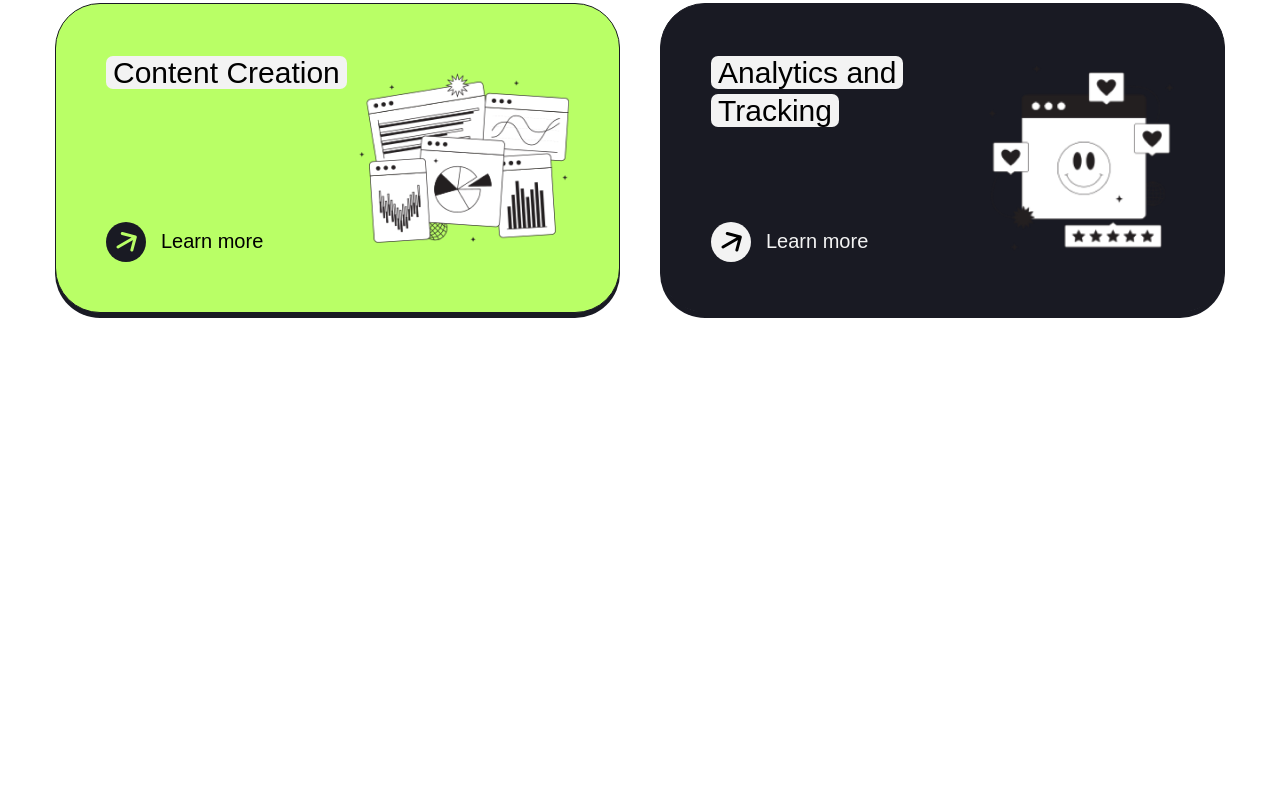
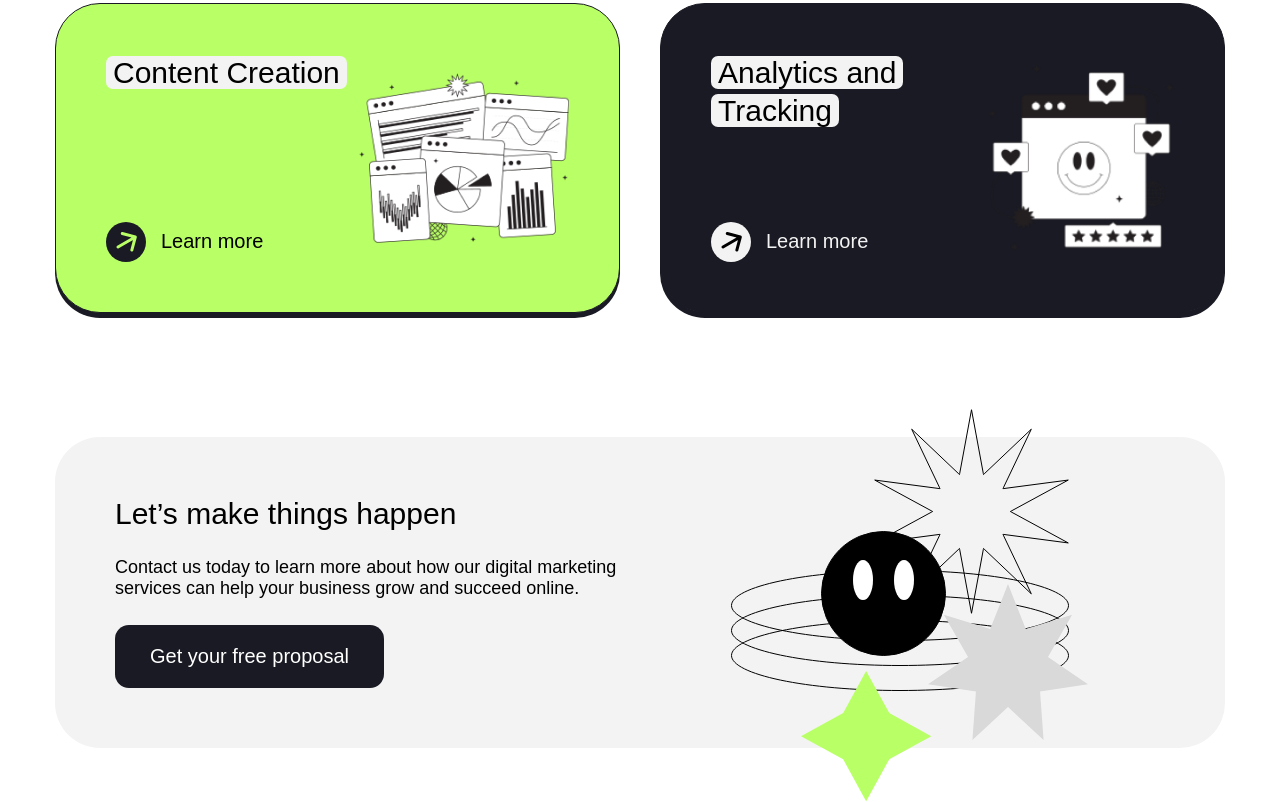
Before and after one commit to shulhan93/positivus-site, a website built with webpack: page src/index.html in a window 1280 px wide. Shown: the part 1744-2546 px from the top of the page. Before the commit the page ends 2197 px from the top, so only its background shows below. Built offline with nearby package versions, Linux system fonts and the light colour scheme; files whose address does not match are found by name.

Commit message:
section cta done

```diff
--- a/src/index.html
+++ b/src/index.html
@@ -280,6 +280,25 @@
             </div>
           </div>
         </section>
+
+        <!-- =========================== CTA ===========================  -->
+        <section class="cta">
+          <div class="container cta__container">
+            <div class="cta__inner">
+              <div class="cta__content">
+                <h2 class="cta__title">Let’s make things happen</h2>
+                <p class="cta__description">
+                  Contact us today to learn more about how our digital marketing
+                  services can help your business grow and succeed online.
+                </p>
+                <a href="#" class="btn">Get your free proposal</a>
+              </div>
+              <div class="cta__img">
+                <img src="./images/cta.svg" alt="Illustration" />
+              </div>
+            </div>
+          </div>
+        </section>
       </main>
       <footer class="footer"></footer>
     </div>
--- a/src/sass/blocks/_blocks.scss
+++ b/src/sass/blocks/_blocks.scss
@@ -3,3 +3,4 @@
 @import './hero';
 @import './services';
 @import './title-box';
+@import './cta';
--- /dev/null
+++ b/src/sass/blocks/_cta.scss
@@ -0,0 +1,31 @@
+.cta {
+  padding: 24px 0;
+}
+.cta__inner {
+  position: relative;
+  padding: 60px;
+  display: grid;
+  grid-template-columns: repeat(12, 1fr);
+  gap: 30px;
+  background-color: var(--color-gray);
+  border-radius: 45px;
+}
+.cta__content {
+  display: flex;
+  flex-direction: column;
+  align-items: start;
+  gap: 26px;
+  grid-column: 6 span;
+}
+.cta__title {
+  font-size: 30px;
+  font-weight: 500;
+}
+.cta__description {
+  font-size: 18px;
+}
+.cta__img {
+  position: absolute;
+  right: 135px;
+  top: -30px;
+}
--- a/src/sass/blocks/_services.scss
+++ b/src/sass/blocks/_services.scss
@@ -1,4 +1,5 @@
 .services {
+  padding-bottom: 100px;
 }
 .container {
 }
```
